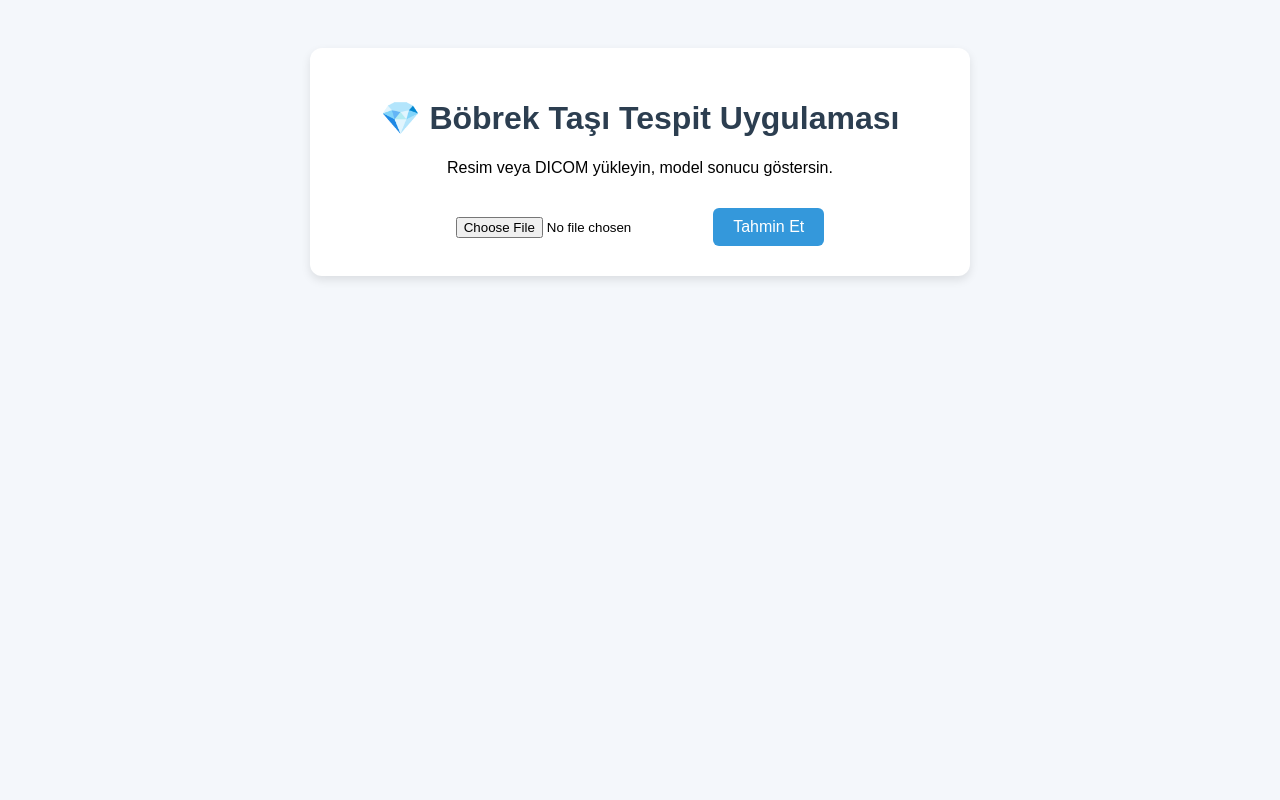
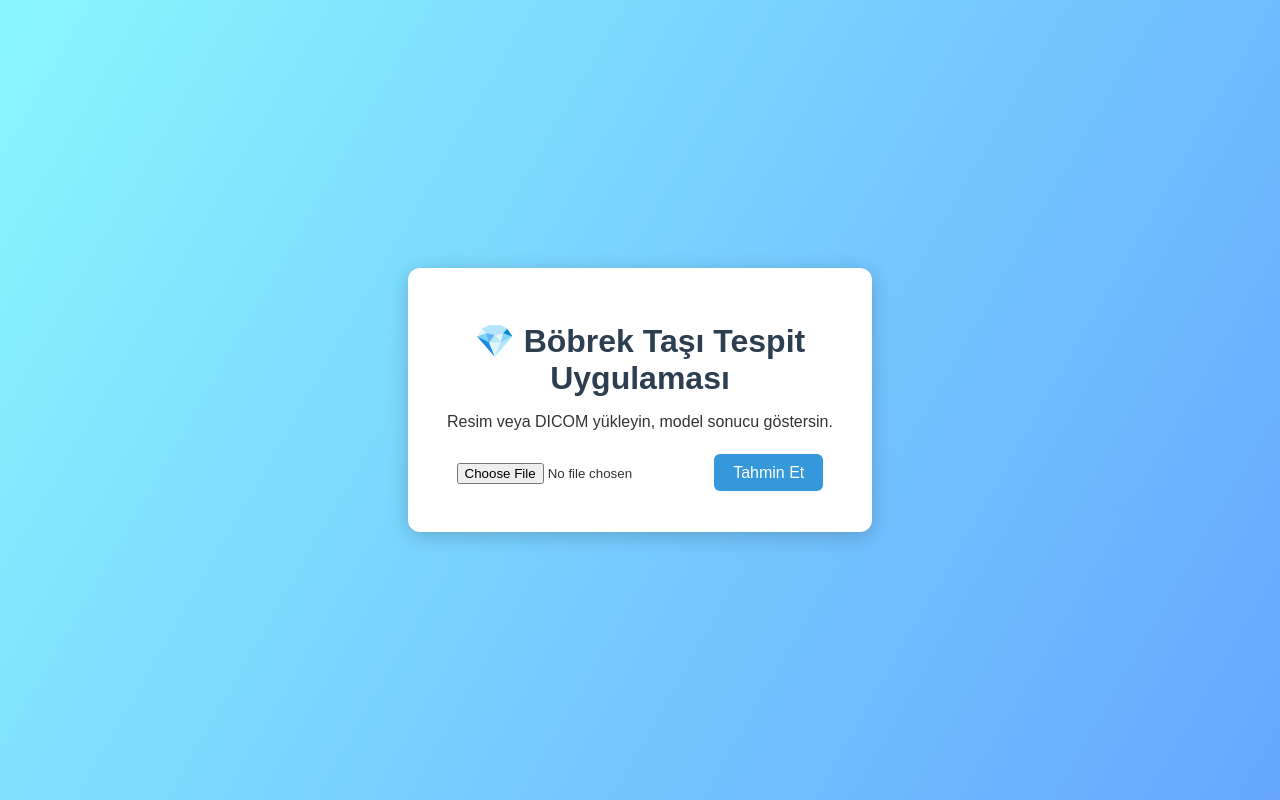
Before and after one commit to poyrazdogannn/kidney, a Flask app: page / in a window 1280 px wide. Run offline with Flask 3, Linux system fonts and the light colour scheme.

Commit message:
Update style.css

```diff
--- a/static/style.css
+++ b/static/style.css
@@ -1,28 +1,49 @@
 body {
     font-family: Arial, sans-serif;
-  background: #f4f7fb;
-  text-align: center;
-  padding: 40px;
+    background: linear-gradient(120deg, #89f7fe, #66a6ff);
+    color: #333;
+    display: flex;
+    justify-content: center;
+    align-items: center;
+    height: 100vh;
+    margin: 0;
 }
+
 .container {
     background: white;
+    padding: 2rem;
     border-radius: 12px;
-  padding: 30px;
-  max-width: 600px;
-  margin: auto;
-  box-shadow: 0 4px 10px rgba(0,0,0,0.1);
+    box-shadow: 0 4px 20px rgba(0,0,0,0.2);
+    text-align: center;
+    width: 400px;
 }
-h1 { color: #2c3e50; }
+
+h1 {
+    margin-bottom: 1rem;
+    color: #2c3e50;
+}
+
+input[type="file"] {
+    margin: 1rem 0;
+}
+
 button {
-  margin-top: 15px;
-  padding: 10px 20px;
+    padding: 0.6rem 1.2rem;
     background: #3498db;
     border: none;
+    border-radius: 6px;
     color: white;
-  font-size: 16px;
-  border-radius: 6px;
+    font-size: 1rem;
     cursor: pointer;
 }
+
 button:hover {
     background: #2980b9;
 }
+
+.result {
+    margin-top: 1.5rem;
+    padding: 1rem;
+    border-radius: 8px;
+    background: #ecf0f1;
+}
```
Lines whose indentation alone changed are shown as unchanged.
